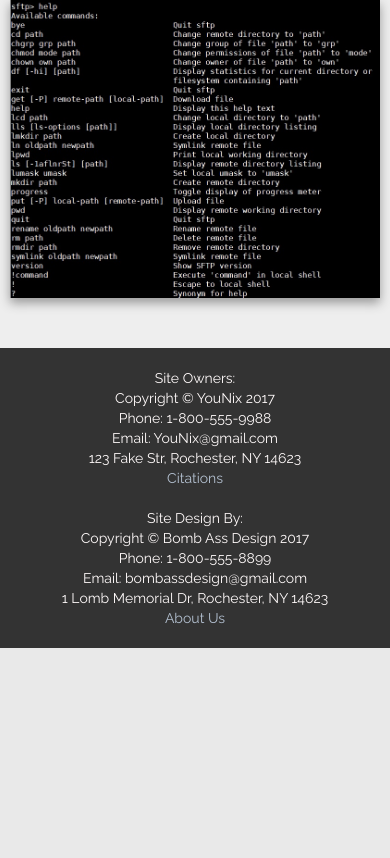
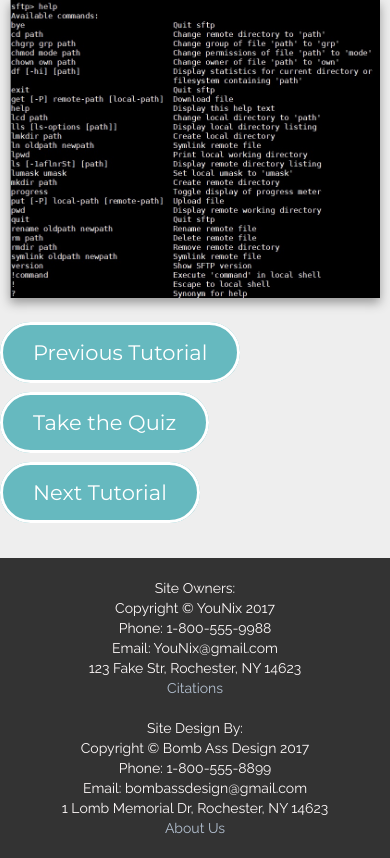
Before and after one commit to AgnelliLambs/BombAssDesign, a PHP site: page /tutorials/tutorial4.php in a window 390 px wide. Shown: the part 3539-4397 px from the top of the page. Before the commit the page ends 4187 px from the top, so only its background shows below. Run offline with PHP 8.4, Linux system fonts and the light colour scheme; some libraries are stand-ins or nearby versions.

Commit message:
Update tutorial4.php
bottom buttons

```diff
--- a/tutorials/tutorial4.php
+++ b/tutorials/tutorial4.php
@@ -120,6 +120,21 @@
 		<p class="code"> $ help</p>
 		<img src="../assets/imgs/tutorial4/help.jpg" alt="Command options">
 	</div>
+
+<div class="row">
+		<div class="col-md-4 col-sm-4 centered">
+			<div class="circleButton">
+				<a id='quizLink' href="<?php echo $path;?>tutorial/tutorial3.php">Previous Tutorial</a>
+			</div></div>
+		<div class="col-md-4 col-sm-4 centered">
+			<div class="circleButton">
+			<a id='quizLink' href="<?php echo $path;?>quizzes/quiz4.php">Take the Quiz</a>
+			</div></div>
+		<div class="col-md-4 col-sm-4 centered">
+			<div class="circleButton">
+				<a id='quizLink' href="<?php echo $path;?>tutorial/tutorial5.php">Next Tutorial</a>
+			</div></div>
+</div>
 <!-- Footer PHP-->
 <?php
 	include $path.'assets/includes/footer.php';
```
